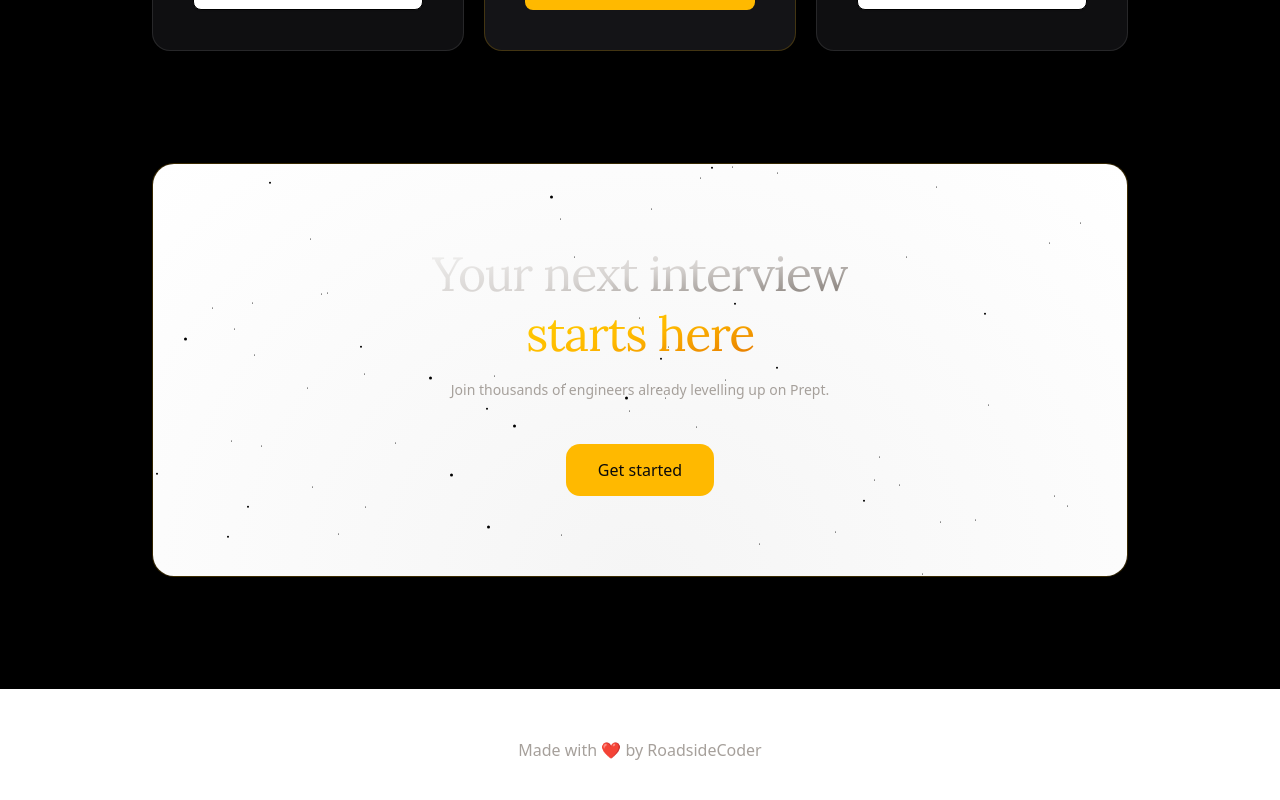
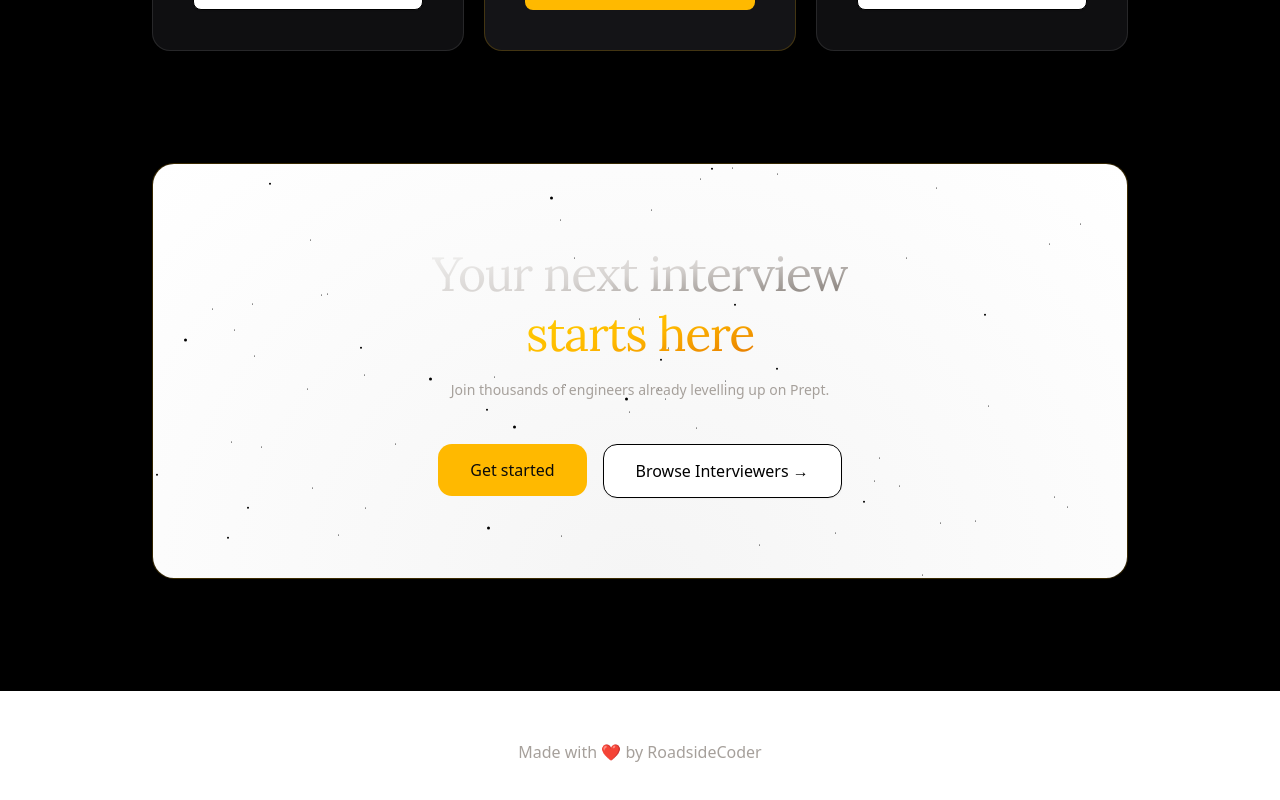
Before and after one commit to Abhay-Shahu/underscore, a Next.js app: page / in a window 1280 px wide. Shown: the part 4162-4962 px from the top of the page. Built offline with nearby package versions, Linux system fonts and the light colour scheme; no server answers.

Commit message:
refactoring

```diff
--- a/app/page.jsx
+++ b/app/page.jsx
@@ -343,11 +343,19 @@ export default function LandingPage() {
             Join thousands of engineers already levelling up on Prept.
           </p>
 
-          <Link href="/onboarding" className="relative">
-            <Button variant="gold" size="hero">
-              Get started
-            </Button>
-          </Link>
+          <div className="flex flex-col sm:flex-row justify-center gap-4">
+            <Link href="/onboarding" className="relative">
+              <Button variant="gold" size="hero">
+                Get started
+              </Button>
+            </Link>
+
+            <Link href="/explore" className="relative">
+              <Button variant="outline" size="hero">
+                Browse Interviewers →
+              </Button>
+            </Link>
+          </div>
         </div>
       </section>
     </div>
```
